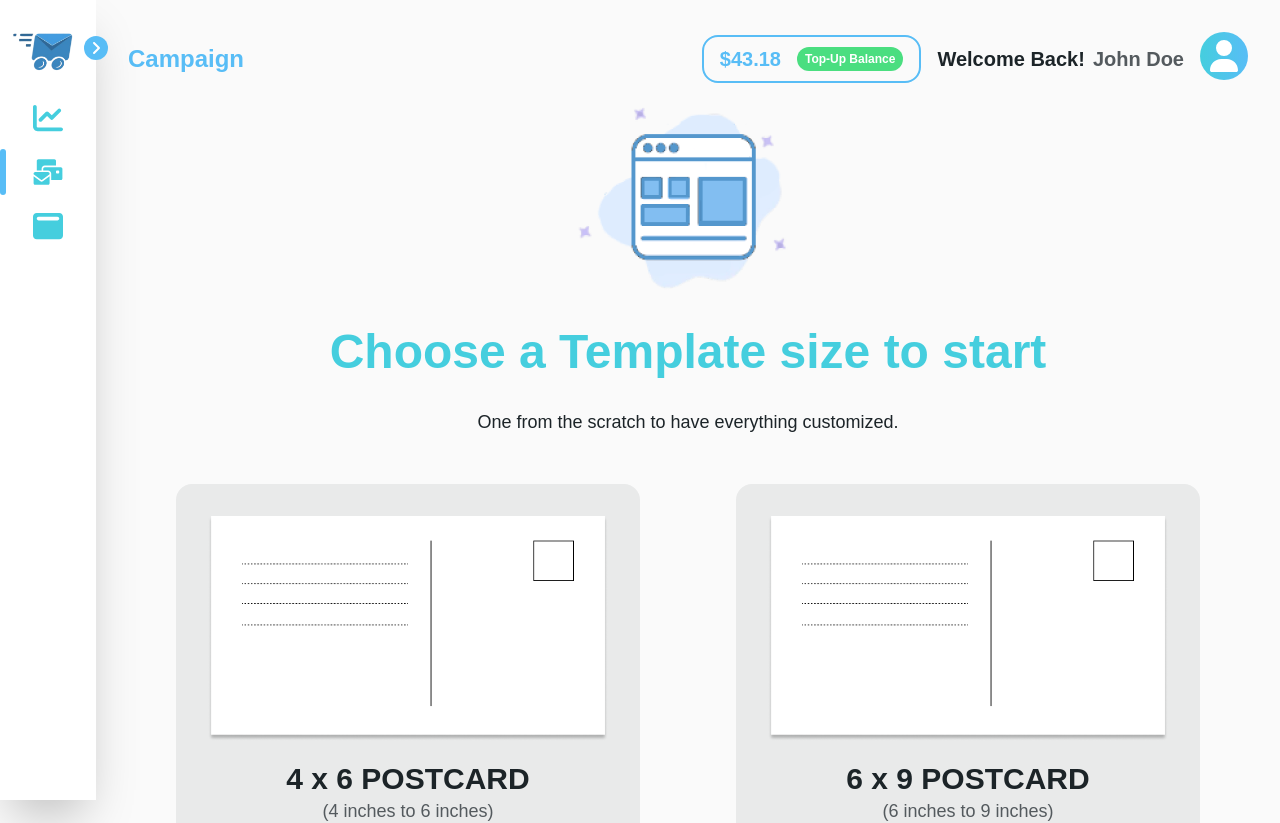
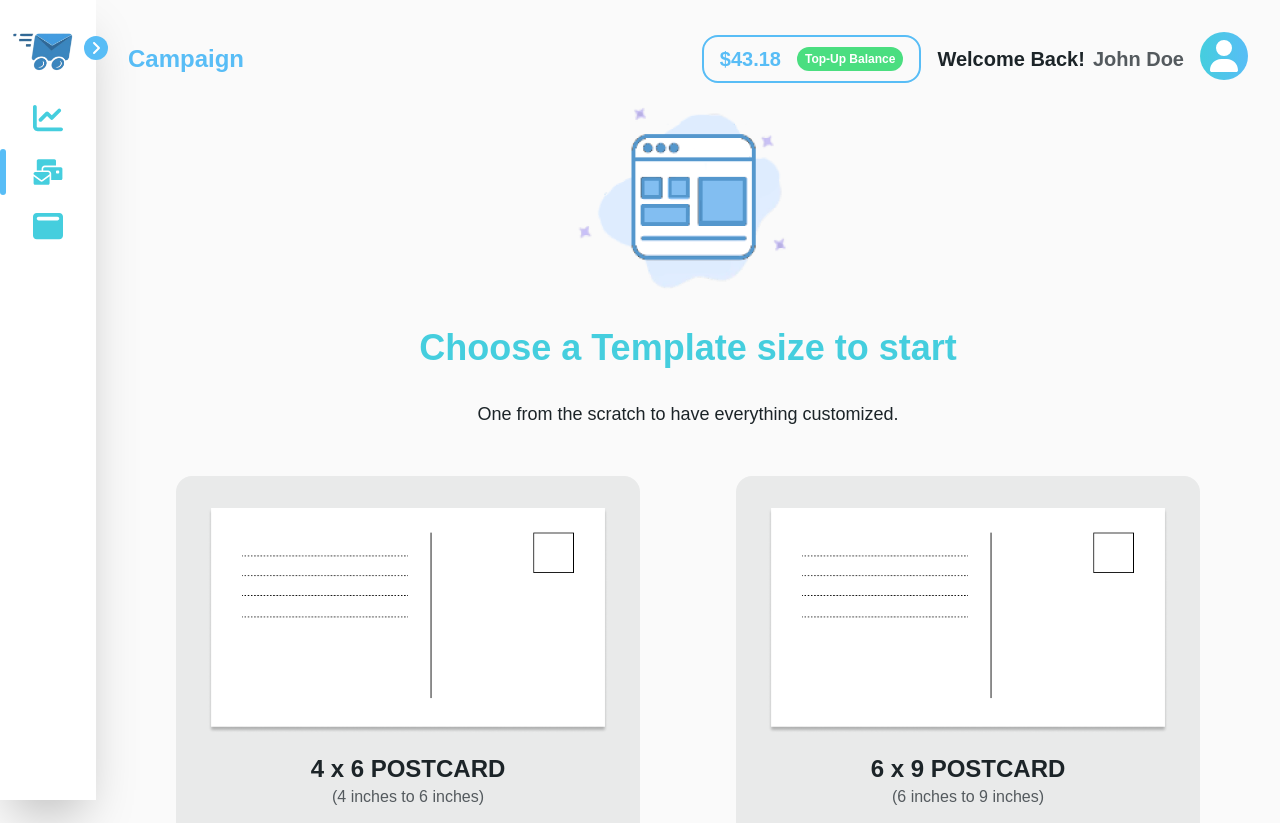
Before and after one commit to CodeHubDevs/donkeymailerwebapp, a Next.js app: page /app/campaign in a window 1280 px wide. Shown: the top 823 px of the page. Built offline with nearby package versions, Linux system fonts and the light colour scheme.

Commit message:
adjust font size for campaign page

```diff
--- a/src/containers/Campaign/CampaignCard.tsx
+++ b/src/containers/Campaign/CampaignCard.tsx
@@ -19,8 +19,8 @@ const CampaignCard: React.FC<CampaignCardProps> = ({
   return (
     <div className='ml-12 mr-12 flex flex-col items-center rounded-2xl bg-black5 p-8'>
       <Image src={image} alt='' />
-      <h5 className='mt-5 text-3xl font-bold text-black'>{title}</h5>
-      <p className='mb-8 text-center text-lg text-black50'>{description}</p>
+      <h5 className='mt-5 text-2xl font-bold text-black'>{title}</h5>
+      <p className='mb-8 text-center text-base text-black50'>{description}</p>
       <div className='mr-24 ml-24 flex flex-col items-start bg-black5'>
         <p className='text-base text-black50'>{detailOne}</p>
         <p className='text-base text-black50'>{detailTwo}</p>
--- a/src/containers/Campaign/CampaignHeader.tsx
+++ b/src/containers/Campaign/CampaignHeader.tsx
@@ -9,10 +9,10 @@ const CampaignHeader: React.FC<CampaignHeaderProps> = ({ image }) => {
   return (
     <div className='lg:text-center'>
       <Image src={image} alt='image' />
-      <h3 className='mt-5 text-5xl font-bold text-secondary'>
+      <h3 className='mt-5 text-4xl font-bold text-secondary'>
         Choose a Template size to start
       </h3>
-      <p className='mt-8 max-w-2xl text-lg text-black lg:mx-auto'>
+      <p className='mt-8 max-w-xl text-lg text-black lg:mx-auto'>
         One from the scratch to have everything customized.
       </p>
     </div>
```
